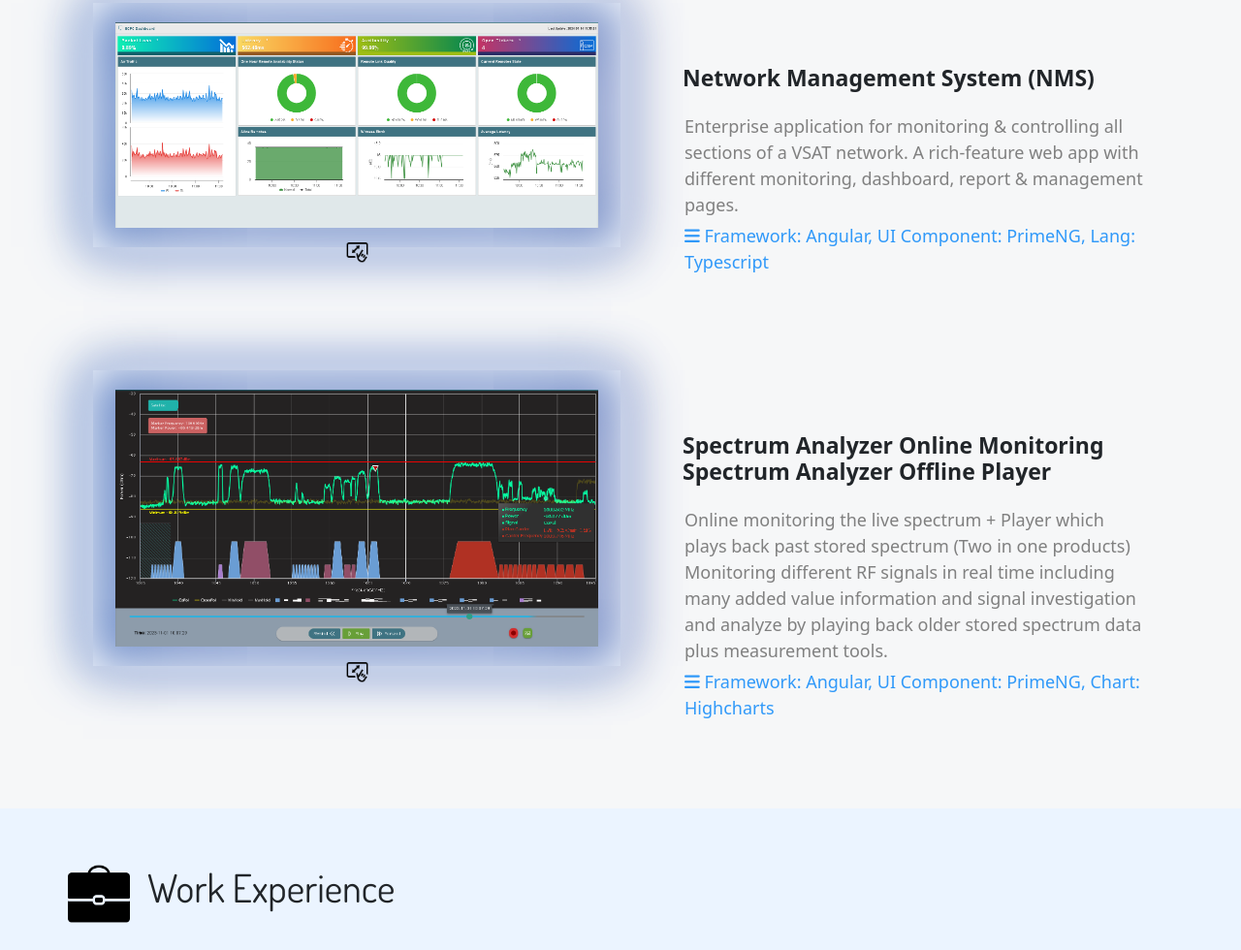
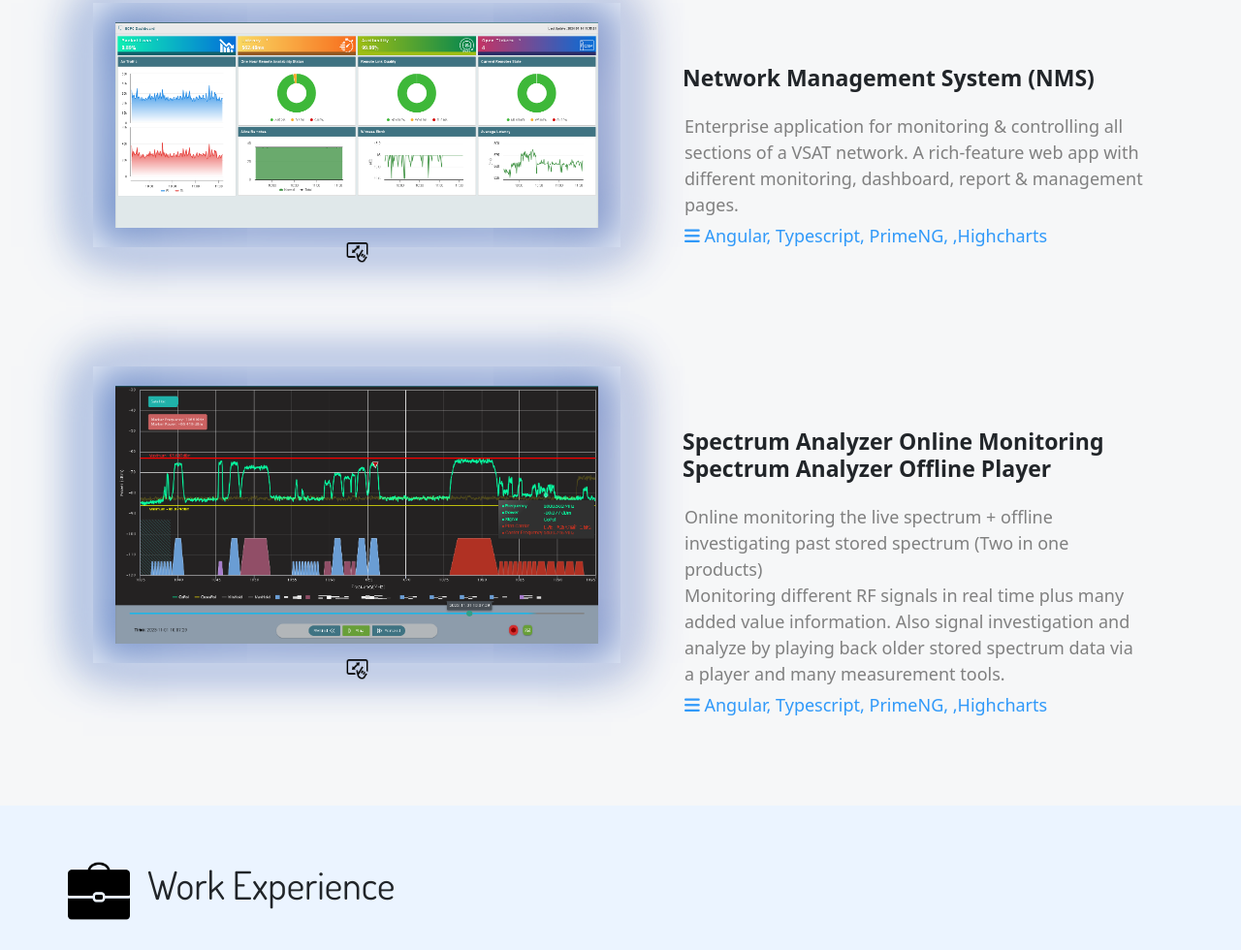
Before and after one commit to mshnajar/simple-site-portfolio, a plain HTML site: page index.html in a window 1280 px wide. Shown: the part 1669-2649 px from the top of the page at 97% size. Drawn offline with nearby package versions, Linux system fonts and the light colour scheme.

Commit message:
Editing some parts of the project & work content

```diff
--- a/index.html
+++ b/index.html
@@ -130,7 +130,7 @@
                                         </span>
                                         <span class="col-12">
                                             <i class="fa-solid fa-bars"></i>
-                                            Framework: Angular, UI Component: PrimeNG, Lang: Typescript
+                                            Angular, Typescript, PrimeNG, ,Highcharts
                                         </span>
                                     </div>
                                 </div>
@@ -154,13 +154,13 @@
                                 <div class="projects-items-content">
                                     <div class="row g-0">
                                         <span class="col-12">
-                                            <div>Online monitoring the live spectrum + Player which plays back past stored spectrum (Two in one products)</div>
-                                            Monitoring different RF signals in real time including many added value information and
-                                            signal investigation and analyze by playing back older stored spectrum data plus measurement tools.
+                                            <div>Online monitoring the live spectrum + offline investigating past stored spectrum (Two in one products)</div>
+                                            Monitoring different RF signals in real time plus many added value information. Also
+                                            signal investigation and analyze by playing back older stored spectrum data via a player and many measurement tools.
                                         </span>
                                         <span class="col-12">
                                             <i class="fa-solid fa-bars"></i>
-                                            Framework: Angular, UI Component: PrimeNG, Chart: Highcharts
+                                            Angular, Typescript, PrimeNG, ,Highcharts
                                         </span>
                                     </div>
                                 </div>
```
